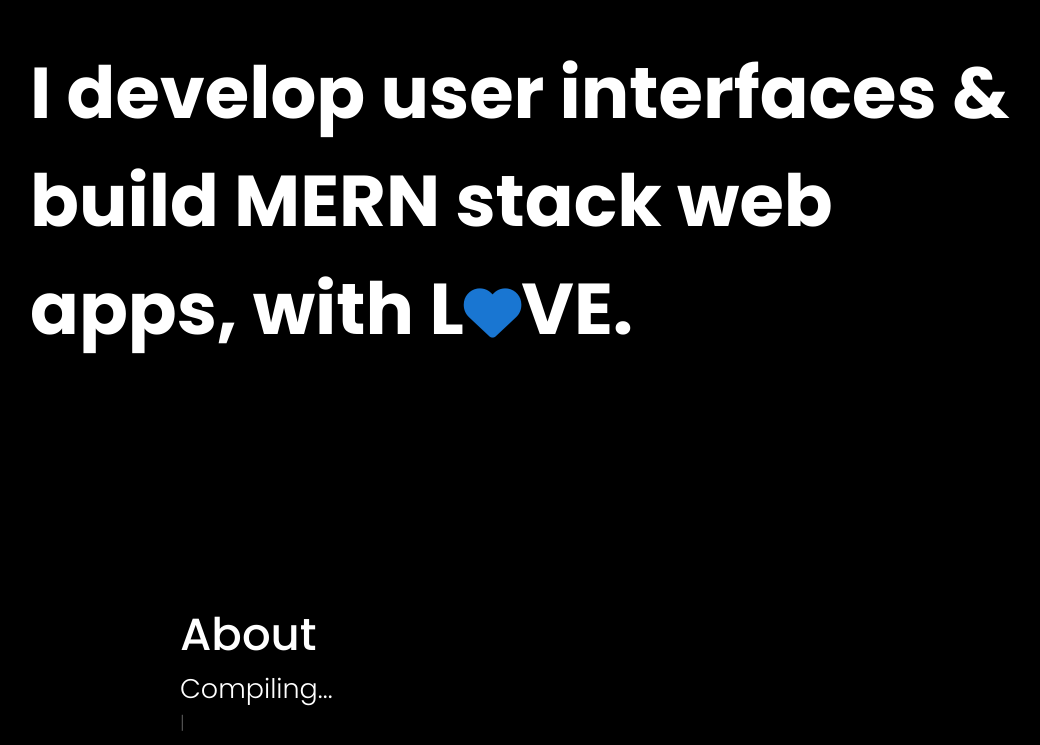
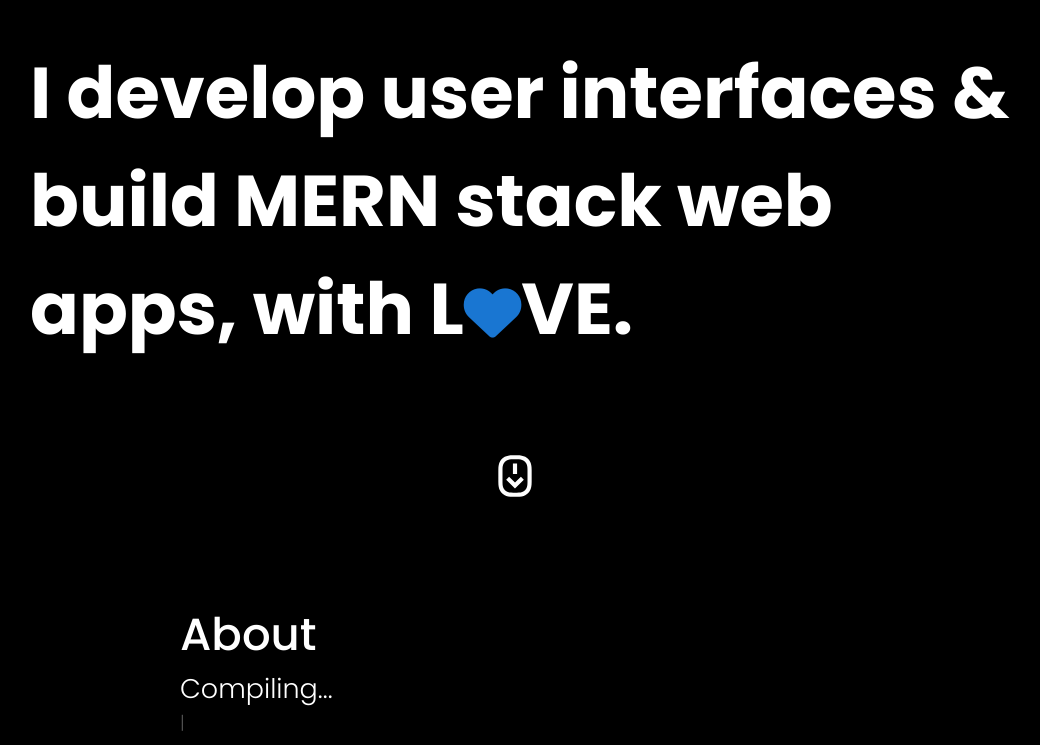
Before and after one commit to Med-azaza/My-Portfolio, a React (Create React App) app: page /about in a window 1280 px wide. Shown: the part 199-944 px from the top of the page, without its empty margins (120-1160 px from the left). Built offline with nearby package versions, Linux system fonts and the light colour scheme.

Commit message:
scroll indicator

```diff
--- a/package.json
+++ b/package.json
@@ -18,6 +18,7 @@
     "react-icons": "^5.2.1",
     "react-router-dom": "^5.2.0",
     "react-scripts": "^5.0.1",
+    "sass": "^1.83.1",
     "typed.js": "^2.0.12",
     "web-vitals": "^1.1.1"
   },
@@ -44,8 +45,5 @@
       "last 1 firefox version",
       "last 1 safari version"
     ]
-  },
-  "devDependencies": {
-    "node-sass": "^9.0.0"
   }
 }
--- a/src/App.scss
+++ b/src/App.scss
@@ -26,6 +26,55 @@
     width: 100vw;
     min-height: 100vh;
     background-color: black;
+    .scroll-prompt {
+      &.hidden {
+        opacity: 0;
+      }
+
+      position: fixed;
+      bottom: 100px;
+      left: 50%;
+      transform: translateX(-50%);
+      text-align: center;
+      animation: fadeInOut 2s infinite;
+      z-index: 1000;
+    }
+    .mouse {
+      font-size: 40px;
+    }
+    .scroll-arrow {
+      animation: bounceScroll 1.5s infinite, delayShow 3s;
+      display: flex;
+      align-items: center;
+      justify-content: center;
+      flex-direction: column;
+      font-weight: 700;
+    }
+    @keyframes bounceScroll {
+      0%,
+      20%,
+      50%,
+      80%,
+      100% {
+        transform: translateY(0);
+      }
+      40% {
+        transform: translateY(10px);
+      }
+      60% {
+        transform: translateY(5px);
+      }
+    }
+
+    @keyframes fadeInOut {
+      0%,
+      100% {
+        opacity: 1;
+      }
+      50% {
+        opacity: 0.5;
+      }
+    }
     .container {
       overflow: auto;
       width: 100%;
--- a/src/components/about.js
+++ b/src/components/about.js
@@ -2,6 +2,7 @@
 import Typed from "typed.js";
 import resume from "../files/mohamed-azaza-resume.pdf";
 import NavMenu from "./navMenu";
+import { RiScrollToBottomLine } from "react-icons/ri";
 
 const About = () => {
   document.body.scrollTop = 0; // For Safari
@@ -43,6 +44,11 @@
           I develop user interfaces & build MERN stack web apps, with L
           <i className="fas fa-heart"></i>VE.
         </p>
+        <div className="scroll-prompt">
+          <div className="scroll-arrow">
+            <RiScrollToBottomLine />
+          </div>
+        </div>
       </header>
       <section>
         <h3>About</h3>
--- a/src/components/contact.js
+++ b/src/components/contact.js
@@ -1,4 +1,5 @@
 import NavMenu from "./navMenu";
+import { RiScrollToBottomLine } from "react-icons/ri";
 
 const Contact = () => {
   document.body.scrollTop = 0; // For Safari
@@ -17,6 +18,11 @@
       <NavMenu />
       <header>
         <p>Let's make something great!</p>
+        <div className="scroll-prompt">
+          <div className="scroll-arrow">
+            <RiScrollToBottomLine />
+          </div>
+        </div>
       </header>
       <section>
         <h3>Contact</h3>
```
Also changed, not shown: 1 other file (tests, documents, lock files or other folders).
